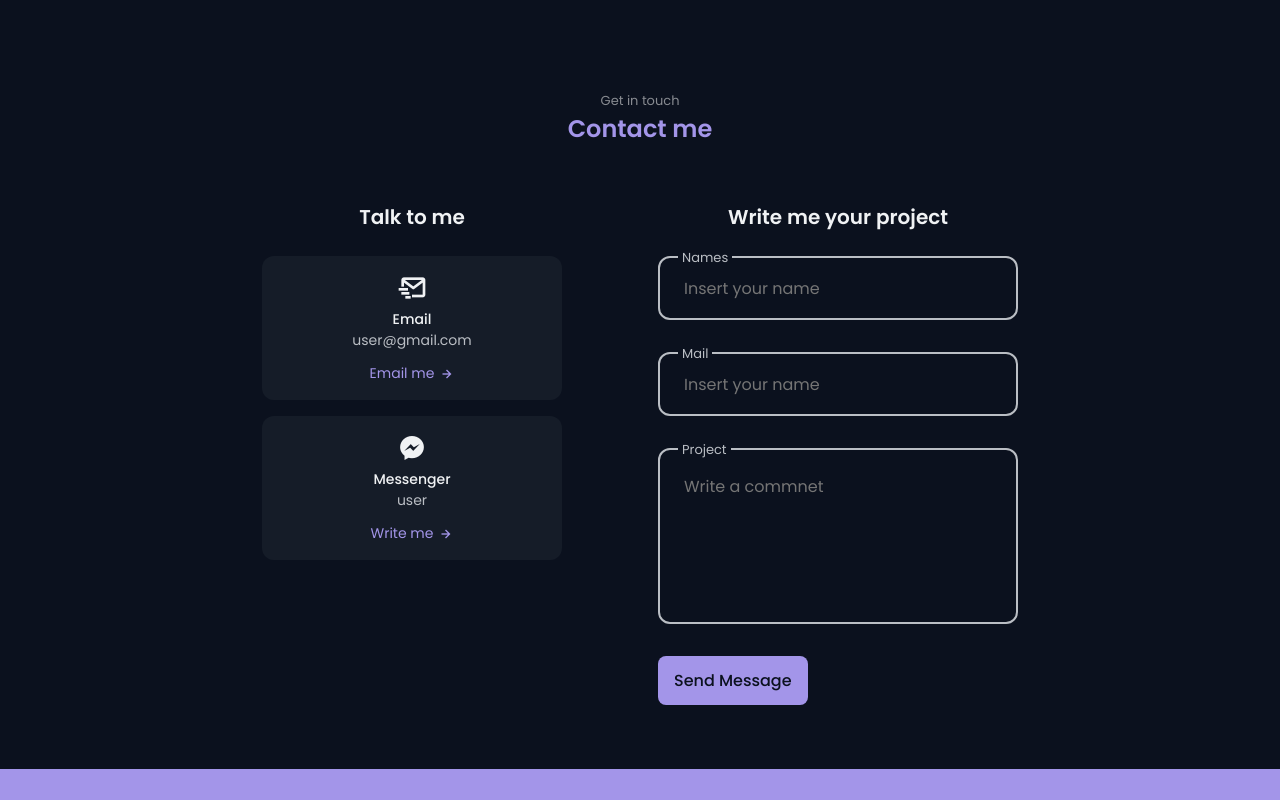
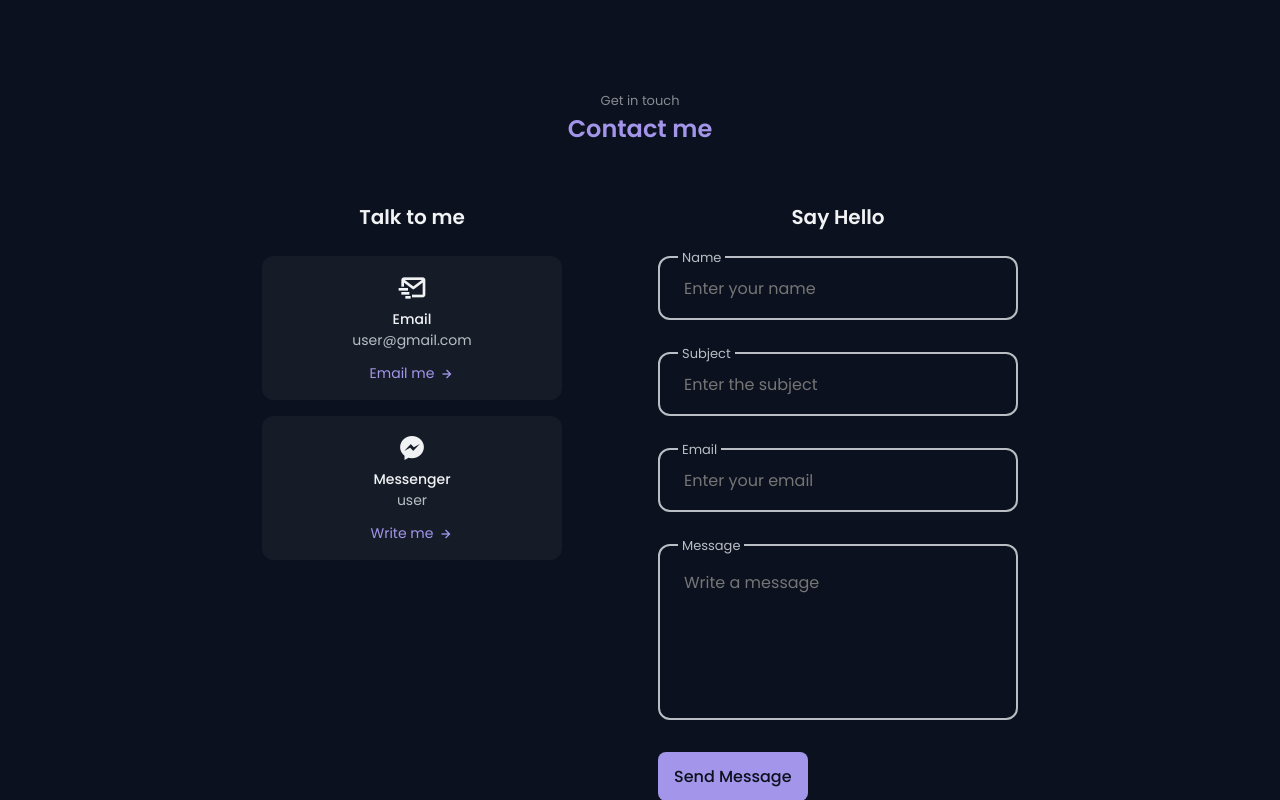
Before and after one commit to ATTACHMRNT-SORIT/portfolio-project, a PHP site: page / in a window 1280 px wide. Shown: the part 3280-4080 px from the top of the page. Run offline with PHP 8.4, Linux system fonts and the light colour scheme; tables that the repository leaves empty or names only in its code hold one stand-in row (values such as "Sample post"); grey boxes marked "Sample" are stand-in pictures; data that the repository does not hold is empty.

Commit message:
contact form

```diff
--- a/index.php
+++ b/index.php
@@ -28,11 +28,27 @@
   $result = mysqli_query($db, $query);
   $result2 = mysqli_query($db, $query2);
   $result3 = mysqli_query($db, $query3);
+
+  if (! empty($_POST["send"])) {
+    $name = $_POST["name"];
+    $email = $_POST["email"];
+    $subject = $_POST["subject"];
+    $content = $_POST["message"];
+    $stmt = $db->prepare("INSERT INTO contacts (name, email, subject,message) VALUES (?, ?, ?, ?)");
+    $stmt->bind_param("ssss", $name, $email, $subject, $content);
+    $stmt->execute();
+    $message = "Your contact information is saved successfully.";
+    $type = "success";
+    $stmt->close();
+    $conn->close();
+}
+// require_once "contact-view.php";
+
   ?>
   <!--=============== HEADER ===============-->
   <header class="header" id="header">
     <nav class="nav container">
-      <a href="#" class="nav__logo">Stacy</a>
+      <a href="#" class="nav__logo">Hi 👋</a>
 
       <div class="nav__menu">
         <ul class="nav__list">
@@ -79,7 +95,7 @@
     <section class="home section" id="home">
       <div class="home__container container grid">
         <div class="home__data">
-          <span class="home__greeting">Hello, I'm</span>
+          <span class="home__greeting">I'm</span>
           <h1 class="home__name">Stacy Nafula</h1>
           <h3 class="home__education">Full Stack Developer</h3>
 
@@ -87,7 +103,7 @@
             <a download="" href="assets/pdf/Kevin-Cv.pdf" class="button button--ghost">
               Download CV
             </a>
-            <a href="#about" class="button">About me</a>
+            <!-- <a href="#about" class="button">About me</a> -->
           </div>
         </div>
 
@@ -414,27 +430,30 @@
         </div>
 
         <div class="contact__content">
-          <h3 class="contact__title">Write me your project</h3>
+          <h3 class="contact__title">Say Hello</h3>
 
-          <form class="contact__form">
+          <form class="contact__form" method="POST" action="">
             <div class="contact__form-div">
-              <label for="" class="contact__form-tag">Names</label>
-              <input type="text" class="contact__form-input" placeholder="Insert your name">
+              <label for="" class="contact__form-tag">Name</label>
+              <input type="text" name="name" class="contact__form-input" placeholder="Enter your name">
+            </div>
+            <div class="contact__form-div">
+              <label for="" class="contact__form-tag">Subject</label>
+              <input type="text" name="subject" class="contact__form-input" placeholder="Enter the subject">
             </div>
 
-
             <div class="contact__form-div">
-              <label for="" class="contact__form-tag">Mail</label>
-              <input type="email" class="contact__form-input" placeholder="Insert your name">
+              <label for="" class="contact__form-tag">Email</label>
+              <input type="email" name="email" class="contact__form-input" placeholder="Enter your email">
             </div>
 
 
             <div class="contact__form-div contact__form-area">
-              <label for="" class="contact__form-tag">Project</label>
-              <textarea class="contact__form-input" cols="30" rows="10" placeholder="Write a commnet"></textarea>
+              <label for="" class="contact__form-tag">Message</label>
+              <textarea name="message" class="contact__form-input" cols="30" rows="10" placeholder="Write a message"></textarea>
             </div>
 
-            <button class="button">Send Message</button>
+            <button class="button" type="submit" name="send">Send Message</button>
           </form>
         </div>
       </div>
```
